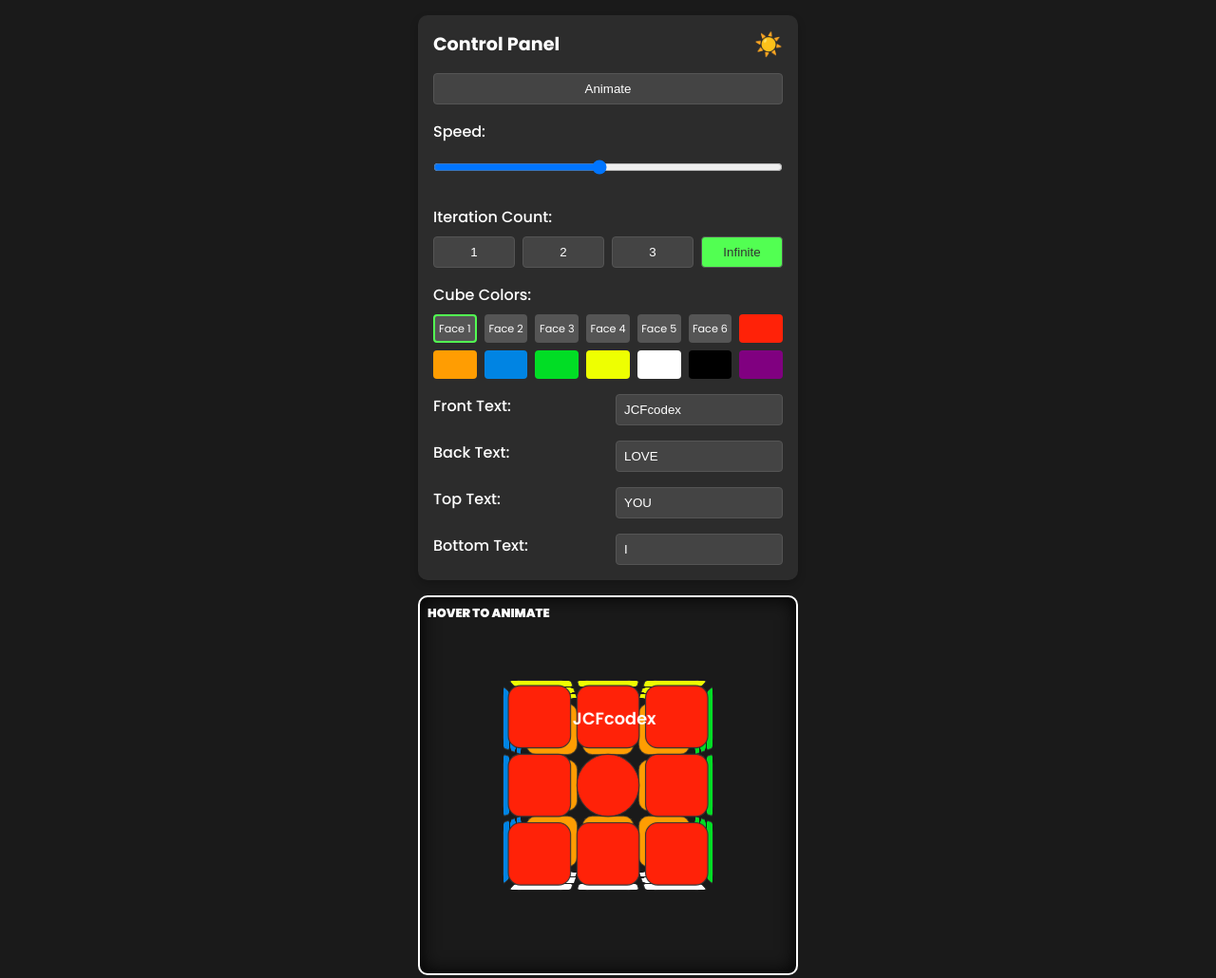
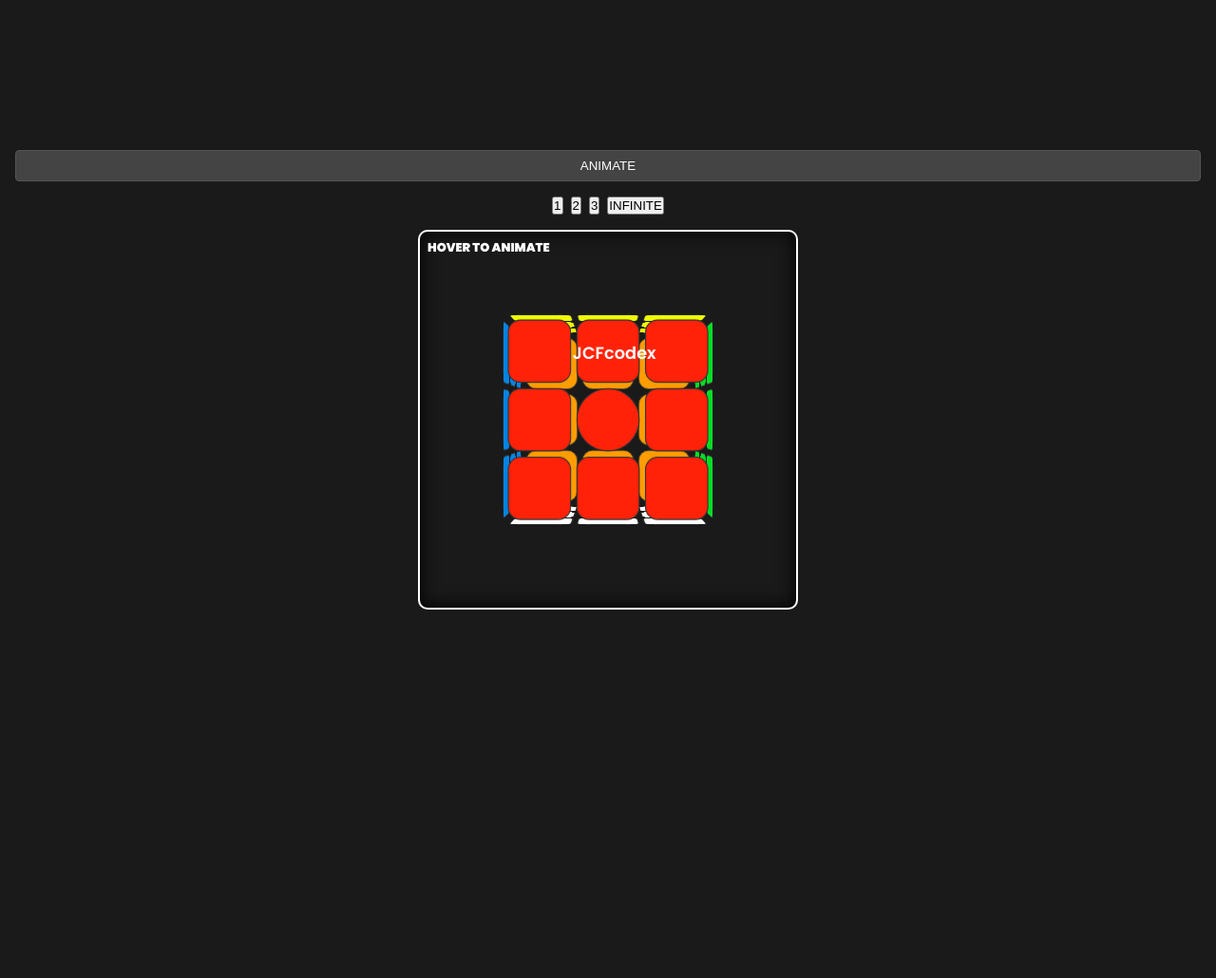
Before and after one commit to JCFcodex/3D-CUBE-ANIMATION, a plain HTML site: page index.html in a window 1280 px wide. Shown: the whole page at 95% size. After the commit the page ends 800 px from the top, so only its background shows below. Drawn offline with Linux system fonts and the light colour scheme.

Commit message:
Update index.html

```diff
--- a/index.html
+++ b/index.html
@@ -22,50 +22,15 @@
     <link rel="stylesheet" href="style.css" />
   </head>
   <body>
-    <div class="control-panel">
-      <div class="controls-header">
-        <h2>Control Panel</h2>
-        <button id="theme-toggle">☀️</button>
-      </div>
-
-      <div class="control-group">
-        <button id="animate-btn">Animate</button>
-      </div>
-
-      <div class="control-group">
-        <label for="speed-slider">Speed:</label>
-        <input type="range" id="speed-slider" min="1" max="20" value="10" />
-      </div>
-
-      <div class="control-group">
-        <label>Iteration Count:</label>
-        <div class="animation-iteration">
-          <button class="animation-count" value="1">1</button>
-          <button class="animation-count" value="2">2</button>
-          <button class="animation-count" value="3">3</button>
-          <button class="animation-count active" value="infinite">
-            Infinite
-          </button>
-        </div>
-      </div>
-
-      <div class="control-group">
-        <label>Cube Colors:</label>
-        <div id="color-palette"></div>
-      </div>
-
-      <div class="control-group text-inputs">
-        <label for="front-text">Front Text:</label>
-        <input type="text" id="front-text" data-target="credits-text" value="JCFcodex" />
-        <label for="back-text">Back Text:</label>
-        <input type="text" id="back-text" data-target="love-message" value="LOVE" />
-        <label for="top-text">Top Text:</label>
-        <input type="text" id="top-text" data-target="you-message" value="YOU" />
-        <label for="bottom-text">Bottom Text:</label>
-        <input type="text" id="bottom-text" data-target="i-message" value="I" />
-      </div>
+    <button id="animate-btn">ANIMATE</button>
+    <div class="animation-iteration">
+      <button id="animation-count" value="1">1</button>
+      <button id="animation-count" value="2">2</button>
+      <button id="animation-count" value="3">3</button>
+      <button class="active" id="animation-count" value="infinite">
+        INFINITE
+      </button>
     </div>
-
     <div class="container" id="cube-container">
       <span id="hover-text">HOVER TO ANIMATE</span>
       <div class="cube" id="rubiks-cube">
@@ -136,7 +101,7 @@
           </div>
           <div class="box"></div>
           <div class="box"></div>
-          <div class "box"></div>
+          <div class="box"></div>
           <div class="box middle">
             <img
               src="images/rd-wh-logo.png"
```
